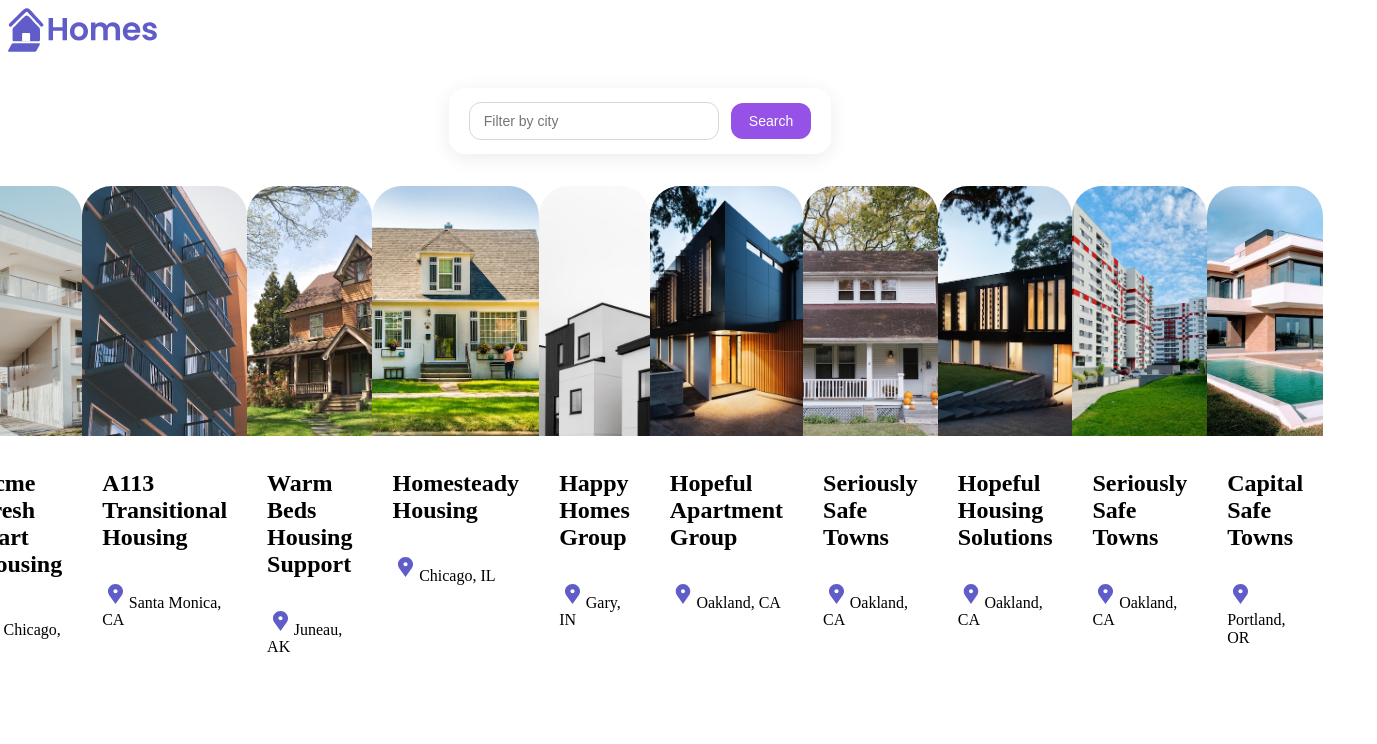
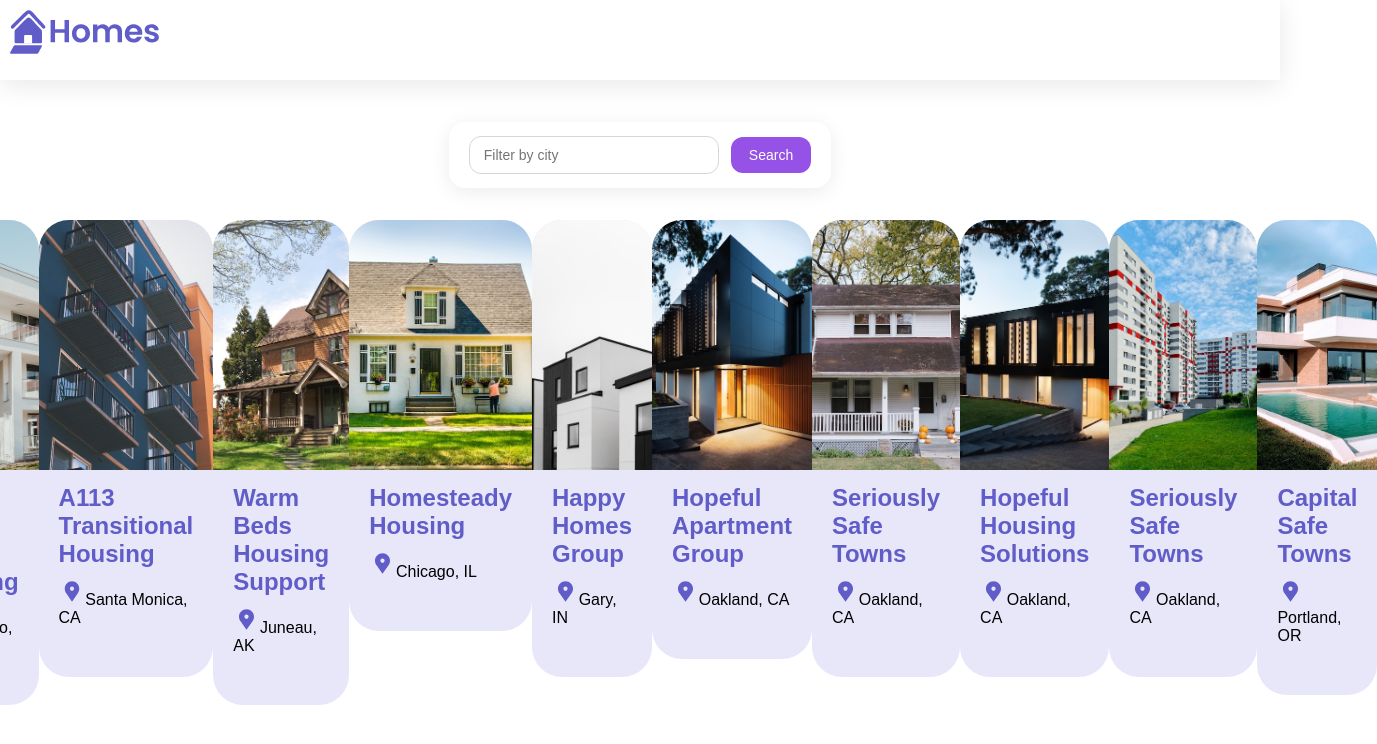
Before and after one commit to JersonEsteban/Instaleap_challenge, an Angular app: page / in a window 1280 px wide. Shown: the top 744 px of the page, 1377 px wide, since content can reach past the window. Built offline with nearby package versions, Linux system fonts and the light colour scheme.

Commit message:
feat(lesson-09):Angular services

```diff
--- a/src/app/app.component.css
+++ b/src/app/app.component.css
@@ -0,0 +1,12 @@
+:host {
+  --content-padding: 10px;
+}
+header {
+  display: block;
+  height: 60px;
+  padding: var(--content-padding);
+  box-shadow: 0px 5px 25px var(--shadow-color);
+}
+.content {
+  padding: var(--content-padding);
+}
--- a/src/app/home/home.component.ts
+++ b/src/app/home/home.component.ts
@@ -1,8 +1,8 @@
-import { Component } from '@angular/core';
+import { Component, inject } from '@angular/core';
 import { CommonModule } from '@angular/common';
 import { HousingLocationComponent } from "../housing-location/housing-location.component";
 import { HousingLocation } from '../housingLocation';
-
+import { HousingService } from '../housing.service';
 @Component({
   selector: 'app-home',
   standalone: true,
@@ -24,107 +24,11 @@ import { HousingLocation } from '../housingLocation';
 export class HomeComponent {
 
   // agregar lista
-  housingLocationList: HousingLocation[] = [
-     {
-      id: 0,
-      name: 'Acme Fresh Start Housing',
-      city: 'Chicago',
-      state: 'IL',
-      photo: '/assets/bernard-hermant-CLKGGwIBTaY-unsplash.jpg',
-      availableUnits: 4,
-      wifi: true,
-      laundry: true
-    },
-    {
-      id: 1,
-      name: 'A113 Transitional Housing',
-      city: 'Santa Monica',
-      state: 'CA',
-      photo: '/assets/brandon-griggs-wR11KBaB86U-unsplash.jpg',
-      availableUnits: 0,
-      wifi: false,
-      laundry: true
-    },
-    {
-      id: 2,
-      name: 'Warm Beds Housing Support',
-      city: 'Juneau',
-      state: 'AK',
-      photo: '/assets/i-do-nothing-but-love-lAyXdl1-Wmc-unsplash.jpg',
-      availableUnits: 1,
-      wifi: false,
-      laundry: false
-    },
-    {
-      id: 3,
-      name: 'Homesteady Housing',
-      city: 'Chicago',
-      state: 'IL',
-      photo: '/assets/ian-macdonald-W8z6aiwfi1E-unsplash.jpg',
-      availableUnits: 1,
-      wifi: true,
-      laundry: false
-    },
-    {
-      id: 4,
-      name: 'Happy Homes Group',
-      city: 'Gary',
-      state: 'IN',
-      photo: '/assets/krzysztof-hepner-978RAXoXnH4-unsplash.jpg',
-      availableUnits: 1,
-      wifi: true,
-      laundry: false
-    },
-    {
-      id: 5,
-      name: 'Hopeful Apartment Group',
-      city: 'Oakland',
-      state: 'CA',
-      photo: '/assets/r-architecture-JvQ0Q5IkeMM-unsplash.jpg',
-      availableUnits: 2,
-      wifi: true,
-      laundry: true
-    },
-    {
-      id: 6,
-      name: 'Seriously Safe Towns',
-      city: 'Oakland',
-      state: 'CA',
-      photo: '/assets/phil-hearing-IYfp2Ixe9nM-unsplash.jpg',
-      availableUnits: 5,
-      wifi: true,
-      laundry: true
-    },
-    {
-      id: 7,
-      name: 'Hopeful Housing Solutions',
-      city: 'Oakland',
-      state: 'CA',
-      photo: '/assets/r-architecture-GGupkreKwxA-unsplash.jpg',
-      availableUnits: 2,
-      wifi: true,
-      laundry: true
-    },
-    {
-      id: 8,
-      name: 'Seriously Safe Towns',
-      city: 'Oakland',
-      state: 'CA',
-      photo: '/assets/saru-robert-9rP3mxf8qWI-unsplash.jpg',
-      availableUnits: 10,
-      wifi: false,
-      laundry: false
-    },
-    {
-      id: 9,
-      name: 'Capital Safe Towns',
-      city: 'Portland',
-      state: 'OR',
-      photo: '/assets/webaliser-_TPTXZd9mOo-unsplash.jpg',
-      availableUnits: 6,
-      wifi: true,
-      laundry: true
-    }
-  ]
+  housingLocationList: HousingLocation[] = []
+  housingService: HousingService = inject
+  (HousingService)
+  constructor(){
+    this.housingLocationList = this.housingService.getAllHousingLocations();
+  }
 
 }
--- a/src/app/housing-location/housing-location.component.css
+++ b/src/app/housing-location/housing-location.component.css
@@ -19,6 +19,7 @@
 .listing-location::before {
   content: url("/assets/location-pin.svg") / "";
 }
+
 section.listing a {
   padding-left: 20px;
   text-decoration: none;
--- /dev/null
+++ b/src/app/housing.service.ts
@@ -0,0 +1,117 @@
+import { Injectable } from '@angular/core';
+import { HousingLocation } from './housingLocation';
+@Injectable({
+  providedIn: 'root'
+})
+export class HousingService {
+  protected housingLocationList: HousingLocation [] =[
+    {
+      id: 0,
+      name: 'Acme Fresh Start Housing',
+      city: 'Chicago',
+      state: 'IL',
+      photo: '/assets/bernard-hermant-CLKGGwIBTaY-unsplash.jpg',
+      availableUnits: 4,
+      wifi: true,
+      laundry: true
+    },
+    {
+      id: 1,
+      name: 'A113 Transitional Housing',
+      city: 'Santa Monica',
+      state: 'CA',
+      photo: '/assets/brandon-griggs-wR11KBaB86U-unsplash.jpg',
+      availableUnits: 0,
+      wifi: false,
+      laundry: true
+    },
+    {
+      id: 2,
+      name: 'Warm Beds Housing Support',
+      city: 'Juneau',
+      state: 'AK',
+      photo: '/assets/i-do-nothing-but-love-lAyXdl1-Wmc-unsplash.jpg',
+      availableUnits: 1,
+      wifi: false,
+      laundry: false
+    },
+    {
+      id: 3,
+      name: 'Homesteady Housing',
+      city: 'Chicago',
+      state: 'IL',
+      photo: '/assets/ian-macdonald-W8z6aiwfi1E-unsplash.jpg',
+      availableUnits: 1,
+      wifi: true,
+      laundry: false
+    },
+    {
+      id: 4,
+      name: 'Happy Homes Group',
+      city: 'Gary',
+      state: 'IN',
+      photo: '/assets/krzysztof-hepner-978RAXoXnH4-unsplash.jpg',
+      availableUnits: 1,
+      wifi: true,
+      laundry: false
+    },
+    {
+      id: 5,
+      name: 'Hopeful Apartment Group',
+      city: 'Oakland',
+      state: 'CA',
+      photo: '/assets/r-architecture-JvQ0Q5IkeMM-unsplash.jpg',
+      availableUnits: 2,
+      wifi: true,
+      laundry: true
+    },
+    {
+      id: 6,
+      name: 'Seriously Safe Towns',
+      city: 'Oakland',
+      state: 'CA',
+      photo: '/assets/phil-hearing-IYfp2Ixe9nM-unsplash.jpg',
+      availableUnits: 5,
+      wifi: true,
+      laundry: true
+    },
+    {
+      id: 7,
+      name: 'Hopeful Housing Solutions',
+      city: 'Oakland',
+      state: 'CA',
+      photo: '/assets/r-architecture-GGupkreKwxA-unsplash.jpg',
+      availableUnits: 2,
+      wifi: true,
+      laundry: true
+    },
+    {
+      id: 8,
+      name: 'Seriously Safe Towns',
+      city: 'Oakland',
+      state: 'CA',
+      photo: '/assets/saru-robert-9rP3mxf8qWI-unsplash.jpg',
+      availableUnits: 10,
+      wifi: false,
+      laundry: false
+    },
+    {
+      id: 9,
+      name: 'Capital Safe Towns',
+      city: 'Portland',
+      state: 'OR',
+      photo: '/assets/webaliser-_TPTXZd9mOo-unsplash.jpg',
+      availableUnits: 6,
+      wifi: true,
+      laundry: true
+    }
+  ]
+
+  constructor() { }
+  getAllHousingLocations() : HousingLocation[] {
+    return this.housingLocationList;
+  }
+  getHousingLocationById(id: Number): HousingLocation | undefined{
+    return this.housingLocationList.find(housingLocation => housingLocation.id===id);
+  }
+}
--- a/src/styles.css
+++ b/src/styles.css
@@ -1 +1,22 @@
-/* You can add global styles to this file, and also import other style files */
+* {
+  margin: 0;
+  padding: 0;
+}
+
+body {
+  font-family: 'Be Vietnam Pro', sans-serif;
+}
+:root {
+  --primary-color: #605DC8;
+  --secondary-color: #8B89E6;
+  --accent-color: #e8e7fa;
+  --shadow-color: #E8E8E8;
+}
+
+button.primary {
+  padding: 10px;
+  border: solid 1px var(--primary-color);
+  background: var(--primary-color);
+  color: white;
+  border-radius: 8px;
+}
```
Also changed, not shown: 1 other file (tests, documents, lock files or other folders).
